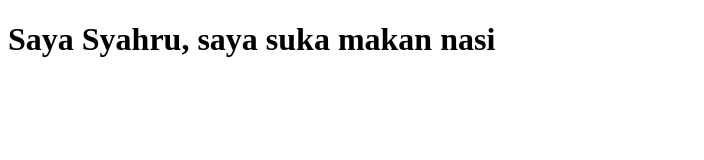
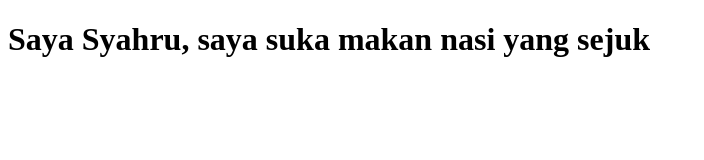
Before and after one commit to syahruromadona/udang, a plain HTML site: page index.html in a window 1280 px wide. Shown: the whole page, without its empty margins (0-704 px from the left). Drawn offline with Linux system fonts and the light colour scheme.

Commit message:
commit lagi satu kali

```diff
--- a/index.html
+++ b/index.html
@@ -7,6 +7,6 @@
     <title>Document</title>
 </head>
 <body>
-    <h1>Saya Syahru, saya suka makan nasi</h1>
+    <h1>Saya Syahru, saya suka makan nasi yang sejuk</h1>
 </body>
 </html>
```
